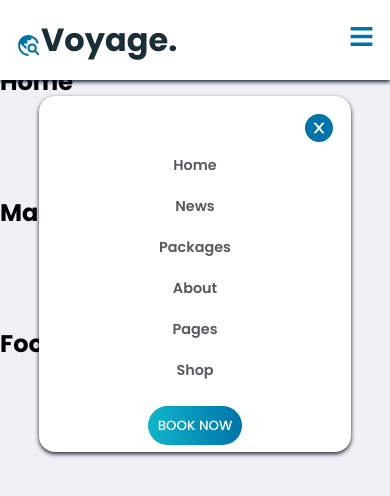
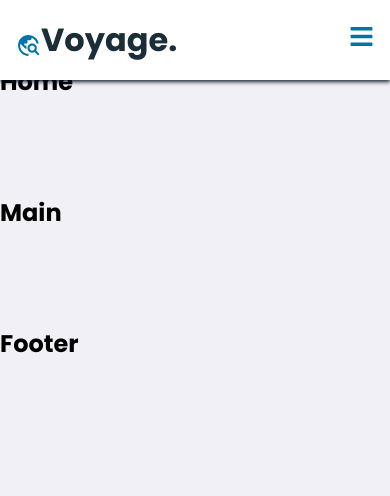
Before and after one commit to tresorsawasawa/travel_agency, a React (Create React App) app: page / in a window 390 px wide. Shown: the top 496 px of the page. Built offline with nearby package versions, Linux system fonts and the light colour scheme.

Commit message:
Add stylinig on the toggle menu

```diff
--- a/src/assets/scss/Components/_Navbar.scss
+++ b/src/assets/scss/Components/_Navbar.scss
@@ -5,7 +5,7 @@
   @include flex_between_center(row);
   position: fixed;
   width: 100%;
-  z-index: 99;
+  z-index: 9999;
   padding: 1rem;
   background-color: $whiteColor;
   box-shadow: $menuShadow;
@@ -50,11 +50,11 @@
       width: 80%;
       border-radius: 1rem;
       left: 50%;
-      top: 6rem;
+      top: -500px;
       z-index: 999;
       box-shadow: $menuShadow;
       transform: translate(-50%);
-      transition: 0.3s ease-in-out;
+      transition: -9s ease-in-out;
 
       .navList {
         @include flex_center_center(column);
@@ -96,5 +96,10 @@
         }
       }
     }
+
+    .activeNavbar {
+      top: 7rem;
+      transition: -9s all ease-in-out;
+    }
   }
 }
```
